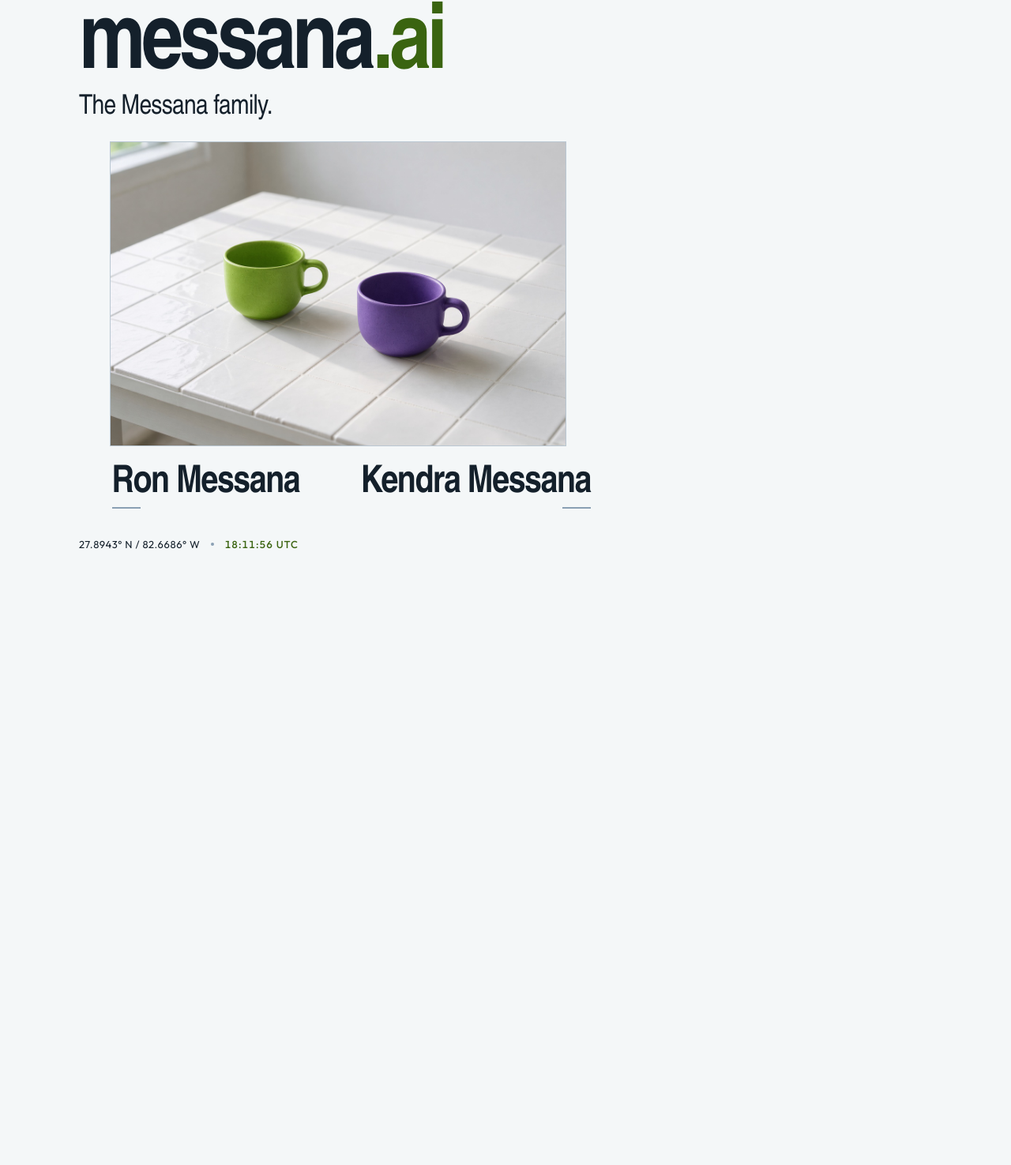
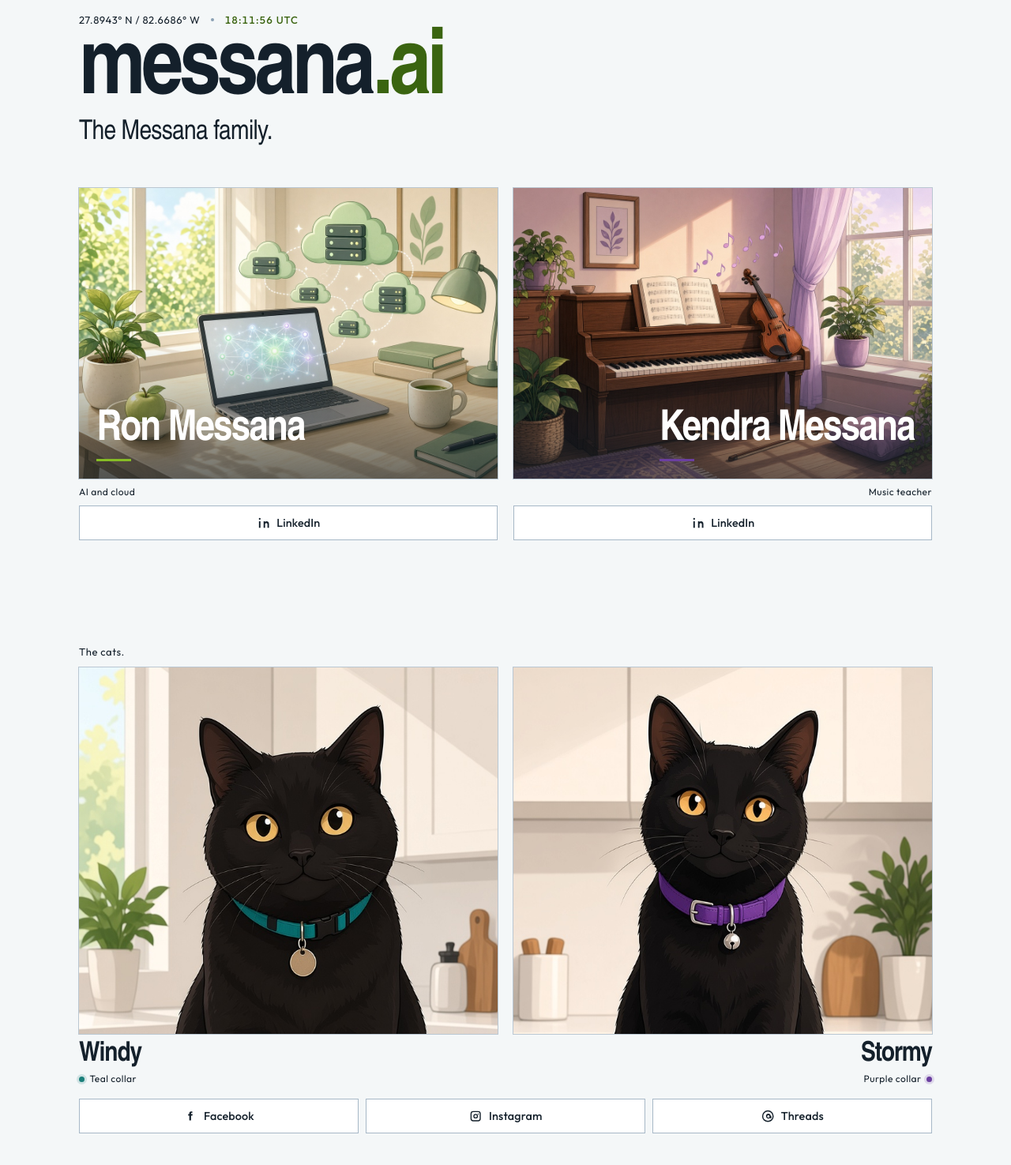
Before and after one commit to m3ssana/website, a plain HTML site: page index.html in a window 1280 px wide. Shown: the part 24-1499 px from the top of the page at 79% size. Before the commit the page ends 800 px from the top, so only its background shows below. Drawn offline with Linux system fonts and the light colour scheme; a web font is replaced by a local one.

Commit message:
Add the cats and illustrated profiles for Ron and Kendra.
Windy and Stormy share Facebook, Instagram, and Threads. Ron and Kendra have LinkedIn links, and every profile opens in a new tab.

```diff
--- a/css/styles.css
+++ b/css/styles.css
@@ -3,6 +3,8 @@
   --green: #86bc25;
   --green-ink: #3a6410;
   --purple: #6b3fa0;
+  --teal: #1a7f7a;
+  --teal-ink: #0e5551;
   --ink: #14202b;
   --shadow: #8aa0b4;
   --display: "Darker Grotesque", "Arial Narrow", sans-serif;
@@ -40,13 +42,23 @@ body {
 .room {
   width: min(1080px, calc(100% - 3rem));
   margin-inline: auto;
-  padding-block: calc(clamp(1.25rem, 3.5vw, 2.5rem) + env(safe-area-inset-top))
-    calc(clamp(1.5rem, 4vw, 2.75rem) + env(safe-area-inset-bottom));
+}
+
+.home {
+  min-height: 100vh;
+  min-height: 100dvh;
+  display: flex;
+  flex-direction: column;
+  padding-top: calc(clamp(1.25rem, 3.5vw, 2.5rem) + env(safe-area-inset-top));
+  padding-bottom: clamp(1.5rem, 5vh, 3rem);
 }
 
 .mast {
   max-width: 36rem;
-  margin-bottom: clamp(1rem, 2.4vw, 1.6rem);
+}
+
+.mast .radio {
+  margin: 0 0 0.85rem;
 }
 
 .wordmark {
@@ -72,122 +84,205 @@ body {
   letter-spacing: -0.02em;
 }
 
-.table {
-  width: fit-content;
-  max-width: 100%;
+.people,
+.cats-row {
+  display: grid;
+  grid-template-columns: 1fr 1fr;
+  gap: 0.85rem 1.25rem;
 }
 
-.frame {
-  position: relative;
-  width: fit-content;
-  max-width: 100%;
-  outline: 1px solid rgba(138, 160, 180, 0.55);
-  outline-offset: 0;
+.people {
+  margin-block: auto;
 }
 
-.frame img {
-  display: block;
-  width: auto;
-  max-width: 100%;
-  height: auto;
-  max-height: min(48vh, 520px);
+.person {
+  position: relative;
+  display: flex;
+  flex-direction: column;
+  justify-content: flex-end;
+  height: clamp(220px, 46vh, 520px);
+  margin: 0;
+  padding: clamp(0.85rem, 2vw, 1.4rem);
+  overflow: hidden;
+  color: #fff;
+  font-family: var(--display);
+  font-weight: 600;
+  font-size: clamp(1.15rem, 4.2vw, 4rem);
+  line-height: 0.9;
+  letter-spacing: -0.035em;
+  outline: 1px solid rgba(138, 160, 180, 0.55);
+  background: #fff;
 }
 
-/* Rings sit on the two cups in assets/table.jpg (3:2). */
-.ring {
+.person-photo {
   position: absolute;
-  aspect-ratio: 1;
-  border-radius: 50%;
-  pointer-events: none;
-  opacity: 0;
-  border: 2px solid transparent;
-  transition: opacity 220ms ease;
+  inset: 0;
+  width: 100%;
+  height: 100%;
+  object-fit: cover;
+  object-position: center;
 }
 
-.ring--green {
-  left: 22.5%;
-  top: 27.5%;
-  width: 24%;
-  border-color: var(--green);
-  background: radial-gradient(circle, rgba(134, 188, 37, 0.28), transparent 66%);
-  box-shadow:
-    0 0 0 7px rgba(134, 188, 37, 0.2),
-    0 0 26px 4px rgba(134, 188, 37, 0.45);
+.person::before {
+  content: "";
+  position: absolute;
+  inset: auto 0 0 0;
+  z-index: 1;
+  height: 46%;
+  background: linear-gradient(transparent, rgba(20, 32, 43, 0.62));
 }
 
-.ring--purple {
-  left: 50%;
-  top: 38.5%;
-  width: 26%;
-  border-color: var(--purple);
-  background: radial-gradient(circle, rgba(107, 63, 160, 0.28), transparent 66%);
-  box-shadow:
-    0 0 0 7px rgba(107, 63, 160, 0.18),
-    0 0 26px 4px rgba(107, 63, 160, 0.45);
+.person-name {
+  position: relative;
+  z-index: 2;
+  margin: 0;
+  color: #fff;
+  font: inherit;
+  letter-spacing: inherit;
+  white-space: nowrap;
 }
 
-.places {
-  display: grid;
-  grid-template-columns: 1fr 1fr;
-  gap: 0.75rem 1.25rem;
-  margin-top: clamp(1.1rem, 2.5vw, 1.6rem);
+.person-name::after {
+  content: "";
+  display: block;
+  width: 2.75rem;
+  height: 3px;
+  margin-top: 0.7rem;
+  background: var(--green);
 }
 
-.name {
-  margin: 0;
-  padding: 0.15rem 0.1rem 0.2rem;
-  border: 0;
-  background: transparent;
-  color: var(--ink);
-  font-family: var(--display);
-  font-weight: 600;
-  font-size: clamp(1.7rem, 4.6vw, 3rem);
-  line-height: 0.9;
-  letter-spacing: -0.03em;
-  text-align: left;
-  cursor: pointer;
-}
-
-.name--kendra {
+.person--kendra {
+  align-items: flex-end;
   text-align: right;
 }
 
-.name::after {
-  content: "";
-  display: block;
-  width: 2.25rem;
-  height: 2px;
-  margin-top: 0.45rem;
-  background: var(--shadow);
-  transition: width 220ms ease, background-color 220ms ease;
+.person--kendra .person-name::after {
+  background: var(--purple);
 }
 
-.name--kendra::after {
-  margin-left: auto;
+.role {
+  margin: 0.55rem 0 0;
+  font-size: 0.75rem;
+  letter-spacing: 0.04em;
 }
 
-.name:focus {
+.human--kendra .role {
+  text-align: right;
+}
+
+.human .linkbtn {
+  width: 100%;
+  margin-top: 0.55rem;
+}
+
+.cats {
+  padding-top: clamp(1.75rem, 5vh, 3rem);
+  padding-bottom: calc(clamp(1.75rem, 5vh, 3rem) + env(safe-area-inset-bottom));
+}
+
+.cats-label {
+  margin: 0 0 0.7rem;
+  color: var(--ink);
+  font-size: 0.8125rem;
+  letter-spacing: 0.045em;
+}
+
+.cat-photo {
+  display: block;
+  width: 100%;
+  height: min(58vh, 520px);
+  object-fit: cover;
+  object-position: center 18%;
+  outline: 1px solid rgba(138, 160, 180, 0.55);
+  background: #fff;
+}
+
+.cat-name {
+  margin: 0.7rem 0 0;
+  font-family: var(--display);
+  font-weight: 600;
+  font-size: clamp(1.45rem, 3.2vw, 2.15rem);
+  line-height: 0.9;
+  letter-spacing: -0.03em;
+}
+
+.cat--stormy .cat-name,
+.cat--stormy .collar {
+  text-align: right;
+}
+
+.collar {
+  display: flex;
+  align-items: center;
+  gap: 0.4rem;
+  margin: 0.4rem 0 0;
+  font-size: 0.75rem;
+  letter-spacing: 0.04em;
+}
+
+.cat--stormy .collar {
+  flex-direction: row-reverse;
+}
+
+.bead {
+  width: 7px;
+  height: 7px;
+  border-radius: 50%;
+  flex: none;
+}
+
+.cat--windy .bead {
+  background: var(--teal);
+  box-shadow: 0 0 0 3px rgba(26, 127, 122, 0.16);
+}
+
+.cat--stormy .bead {
+  background: var(--purple);
+  box-shadow: 0 0 0 3px rgba(107, 63, 160, 0.16);
+}
+
+.cats-links {
+  display: grid;
+  grid-template-columns: repeat(3, minmax(0, 1fr));
+  gap: 0.55rem;
+  margin-top: 1rem;
+}
+
+.linkbtn {
+  display: inline-flex;
+  align-items: center;
+  justify-content: center;
+  gap: 0.45rem;
+  min-height: 2.75rem;
+  padding: 0.55rem 0.7rem;
+  background: #fff;
+  color: var(--ink);
+  font-size: 0.9rem;
+  font-weight: 500;
+  letter-spacing: 0.01em;
+  text-decoration: none;
+  border: 1px solid rgba(138, 160, 180, 0.75);
+  transition: border-color 180ms ease, background-color 180ms ease;
+}
+
+.linkbtn:hover {
+  border-color: var(--ink);
+  background: #fff;
+}
+
+.linkbtn svg {
+  width: 1.15rem;
+  height: 1.15rem;
+  flex: none;
+}
+
+.linkbtn:focus {
   outline: none;
 }
 
-.name:focus-visible {
+.linkbtn:focus-visible {
   outline: 2px solid var(--green-ink);
-  outline-offset: 6px;
-}
-
-.table:has(.name--ron:is(:hover, :focus, :active)) .ring--green,
-.table:has(.name--kendra:is(:hover, :focus, :active)) .ring--purple {
-  opacity: 1;
-}
-
-.name--ron:is(:hover, :focus, :active)::after {
-  width: 4.75rem;
-  background: var(--green);
-}
-
-.name--kendra:is(:hover, :focus, :active)::after {
-  width: 4.75rem;
-  background: var(--purple);
+  outline-offset: 3px;
 }
 
 .radio {
@@ -223,41 +318,49 @@ body {
     margin-inline: auto;
   }
 
-  .table,
-  .frame,
-  .places {
-    width: 100%;
-    max-width: 100%;
-    margin: 0;
+  .people,
+  .cats-row {
+    gap: 0.7rem 0.6rem;
   }
 
-  .frame img {
-    width: 100%;
-    max-width: 100%;
-    height: auto;
-    max-height: 42vh;
-    object-fit: cover;
-    object-position: center 42%;
+  .person {
+    height: clamp(200px, 42vh, 360px);
+    padding: 0.85rem 0.7rem;
   }
 
-  .places {
-    grid-template-columns: minmax(0, 1fr) minmax(0, 1fr);
-    gap: 0.5rem 0.6rem;
+  .person-name {
+    font-size: clamp(1.05rem, 4.1vw, 1.7rem);
   }
 
-  .name {
-    display: block;
-    width: 100%;
-    min-width: 0;
-    padding-inline: 0;
-    white-space: nowrap;
-    font-size: clamp(0.9rem, 4.05vw, 1.7rem);
+  .person-name::after {
+    width: 1.75rem;
+    margin-top: 0.45rem;
+  }
+
+  .cat-name {
+    font-size: clamp(1.15rem, 5vw, 1.7rem);
+  }
+
+  .cat-photo {
+    height: min(42vh, 280px);
+    object-position: center 16%;
+  }
+
+  .cats-links {
+    gap: 0.4rem;
+  }
+
+  .linkbtn {
+    flex-direction: column;
+    gap: 0.2rem;
+    min-height: 3.4rem;
+    padding: 0.45rem 0.25rem;
+    font-size: 0.72rem;
   }
 }
 
 @media (prefers-reduced-motion: reduce) {
-  .ring,
-  .name::after {
+  .linkbtn {
     transition: none;
   }
 }
--- a/index.html
+++ b/index.html
@@ -40,7 +40,7 @@
   <link rel="preconnect" href="https://fonts.googleapis.com" />
   <link rel="preconnect" href="https://fonts.gstatic.com" crossorigin />
   <link rel="stylesheet" href="https://fonts.googleapis.com/css2?family=Darker+Grotesque:wght@500;600;700&family=Outfit:wght@400;500&display=swap" />
-  <link rel="stylesheet" href="css/styles.css?v=7" />
+  <link rel="stylesheet" href="css/styles.css?v=14" />
 
   <script type="application/ld+json">
   {
@@ -95,32 +95,73 @@
 </head>
 <body>
   <div class="room">
-    <header class="mast">
-      <h1 class="wordmark">messana<span class="ai">.ai</span></h1>
-      <p class="family">The Messana family.</p>
-    </header>
+    <section class="home">
+      <header class="mast">
+        <p class="radio">
+          <span class="coord">27.8943° N / 82.6686° W</span>
+          <span class="pip" aria-hidden="true"></span>
+          <time id="clock" datetime="">UTC</time>
+        </p>
+        <h1 class="wordmark">messana<span class="ai">.ai</span></h1>
+        <p class="family">The Messana family.</p>
+      </header>
 
-    <figure class="table">
-      <div class="frame">
-        <img
-          src="assets/table.jpg?v=6"
-          width="1248"
-          height="832"
-          alt="A sunlit kitchen table of white tile, set with two empty ceramic cups: a Deloitte-green cup on the left and a royal-purple cup on the right.">
-        <span class="ring ring--green" aria-hidden="true"></span>
-        <span class="ring ring--purple" aria-hidden="true"></span>
+      <div class="people">
+        <article class="human human--ron">
+          <div class="person person--ron">
+            <img class="person-photo" src="assets/ron.jpg?v=1" width="1248" height="832" alt="An illustrated desk with a laptop, a glowing network, and cloud servers, for Ron Messana’s work in AI and cloud computing.">
+            <h2 class="person-name">Ron Messana</h2>
+          </div>
+          <p class="role">AI and cloud</p>
+          <a class="linkbtn" target="_blank" rel="noopener noreferrer" href="https://www.linkedin.com/in/ron-messana-590b1583/">
+            <svg viewBox="0 0 24 24" aria-hidden="true"><path fill="currentColor" d="M6.2 9H3.7v11h2.5V9zM5 3.6A1.5 1.5 0 1 0 5 6.6 1.5 1.5 0 0 0 5 3.6zM20.3 20h-2.5v-5.4c0-1.5-.5-2.5-1.9-2.5a2 2 0 0 0-1.9 1.4c-.1.3-.1.6-.1.9V20H11.4V9h2.4v1.5a3 3 0 0 1 2.7-1.5c2 0 3.8 1.3 3.8 4.3V20z"/></svg>
+            <span>LinkedIn</span>
+          </a>
+        </article>
+        <article class="human human--kendra">
+          <div class="person person--kendra">
+            <img class="person-photo" src="assets/kendra.jpg?v=1" width="1248" height="832" alt="An illustrated music room with a piano, sheet music, and a violin, for Kendra Messana’s teaching.">
+            <h2 class="person-name">Kendra Messana</h2>
+          </div>
+          <p class="role">Music teacher</p>
+          <a class="linkbtn" target="_blank" rel="noopener noreferrer" href="https://www.linkedin.com/in/kendra-messana/">
+            <svg viewBox="0 0 24 24" aria-hidden="true"><path fill="currentColor" d="M6.2 9H3.7v11h2.5V9zM5 3.6A1.5 1.5 0 1 0 5 6.6 1.5 1.5 0 0 0 5 3.6zM20.3 20h-2.5v-5.4c0-1.5-.5-2.5-1.9-2.5a2 2 0 0 0-1.9 1.4c-.1.3-.1.6-.1.9V20H11.4V9h2.4v1.5a3 3 0 0 1 2.7-1.5c2 0 3.8 1.3 3.8 4.3V20z"/></svg>
+            <span>LinkedIn</span>
+          </a>
+        </article>
       </div>
-      <figcaption class="places">
-        <button type="button" class="name name--ron">Ron Messana</button>
-        <button type="button" class="name name--kendra">Kendra Messana</button>
-      </figcaption>
-    </figure>
+    </section>
 
-    <p class="radio">
-      <span class="coord">27.8943° N / 82.6686° W</span>
-      <span class="pip" aria-hidden="true"></span>
-      <time id="clock" datetime="">UTC</time>
-    </p>
+    <!-- Shared pages for Windy and Stormy. -->
+    <section class="cats" aria-labelledby="cats-label">
+        <p id="cats-label" class="cats-label">The cats.</p>
+        <div class="cats-row">
+          <article class="cat cat--windy">
+            <img class="cat-photo" src="assets/windy.jpg?v=2" width="720" height="1280" alt="Cartoon of Windy, a black cat wearing a teal collar.">
+            <p class="cat-name">Windy</p>
+            <p class="collar"><span class="bead" aria-hidden="true"></span>Teal collar</p>
+          </article>
+          <article class="cat cat--stormy">
+            <img class="cat-photo" src="assets/stormy.jpg?v=2" width="720" height="1280" alt="Cartoon of Stormy, a black cat wearing a purple collar.">
+            <p class="cat-name">Stormy</p>
+            <p class="collar"><span class="bead" aria-hidden="true"></span>Purple collar</p>
+          </article>
+        </div>
+        <nav class="cats-links" aria-label="Windy and Stormy">
+          <a class="linkbtn" target="_blank" rel="noopener noreferrer" href="https://www.facebook.com/profile.php?id=61593400770842">
+            <svg viewBox="0 0 24 24" aria-hidden="true"><path fill="currentColor" d="M14.9 8.4h-2V7.1c0-.5.3-.6.6-.6H15V4.4h-2.1C10.6 4.4 10 6 10 7.1v1.3H8.2V11H10v8h2.9v-8h2.2l.3-2.6h-2.5z"/></svg>
+            <span>Facebook</span>
+          </a>
+          <a class="linkbtn" target="_blank" rel="noopener noreferrer" href="https://www.instagram.com/windystormycat/">
+            <svg viewBox="0 0 24 24" aria-hidden="true"><path fill="currentColor" d="M8 3.5h8A4.5 4.5 0 0 1 20.5 8v8a4.5 4.5 0 0 1-4.5 4.5H8A4.5 4.5 0 0 1 3.5 16V8A4.5 4.5 0 0 1 8 3.5zm8 1.8H8A2.7 2.7 0 0 0 5.3 8v8A2.7 2.7 0 0 0 8 18.7h8a2.7 2.7 0 0 0 2.7-2.7V8A2.7 2.7 0 0 0 16 5.3zM12 8.2A3.8 3.8 0 1 1 8.2 12 3.8 3.8 0 0 1 12 8.2zm0 1.7A2.1 2.1 0 1 0 14.1 12 2.1 2.1 0 0 0 12 9.9zm4.35-2.55a1 1 0 1 1-1 1 1 1 0 0 1 1-1z"/></svg>
+            <span>Instagram</span>
+          </a>
+          <a class="linkbtn" target="_blank" rel="noopener noreferrer" href="https://www.threads.com/@windystormycat">
+            <svg viewBox="0 0 24 24" aria-hidden="true"><path fill="currentColor" d="M12 2.4a9.6 9.6 0 1 0 9.6 9.6A9.6 9.6 0 0 0 12 2.4zm0 17.3a7.7 7.7 0 1 1 7.7-7.7 7.7 7.7 0 0 1-7.7 7.7zm4.5-8.4c-.15-2.05-1.45-3.4-3.55-3.5-2.35-.1-4.05 1.45-4.05 4s1.6 4.05 3.9 4.05c1.35 0 2.4-.45 3.15-1.3l.05 1.15h1.7v-3.9c0-.15.02-.3.02-.5h-1.22zm-3.7 3.15c-1.15 0-1.9-.75-1.9-2s.75-2.05 1.9-2.05 1.85.75 1.85 2-.7 2.05-1.85 2.05z"/></svg>
+            <span>Threads</span>
+          </a>
+        </nav>
+    </section>
   </div>
   <script src="js/main.js?v=6"></script>
 </body>
```
Also changed, not shown: sw.js (+6 -3 lines), assets/kendra.jpg (added), assets/ron.jpg (added), assets/stormy.jpg (added), assets/windy.jpg (added).
